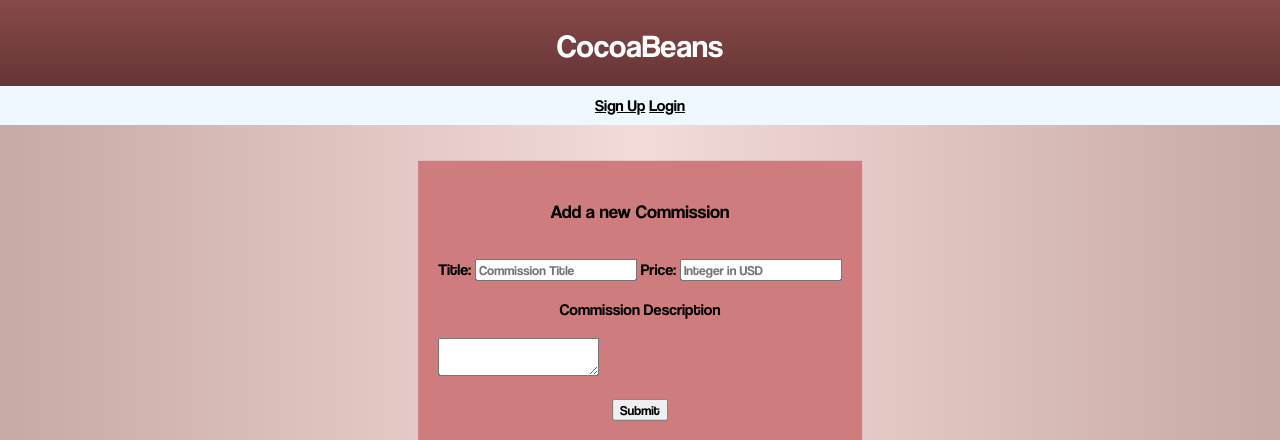
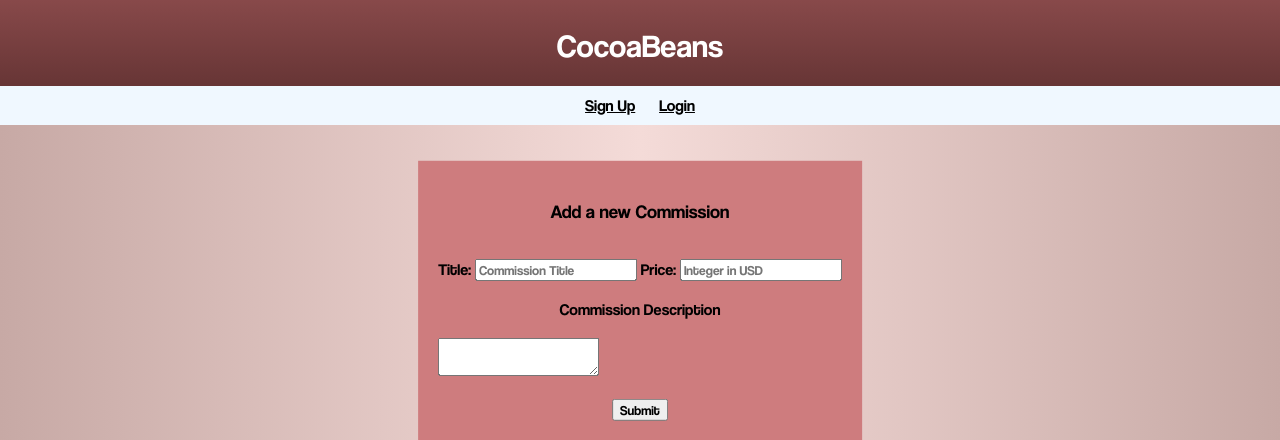
Before and after one commit to CocoaMilka/CocoaBeans, a Flask app: template website/templates/index.html in a window 1280 px wide. Shown: the part 99-539 px from the top of the page. Run offline with Flask 3, Linux system fonts and the light colour scheme; the template is opened without the code that fills it, so the values that code supplies are empty.

Commit message:
Before I break everything

```diff
--- a/website/static/css/main.css
+++ b/website/static/css/main.css
@@ -80,6 +80,7 @@ nav {
 
 a {
     color: black;
+    padding-inline: 10px;
 }
 
 a:visited {
```
